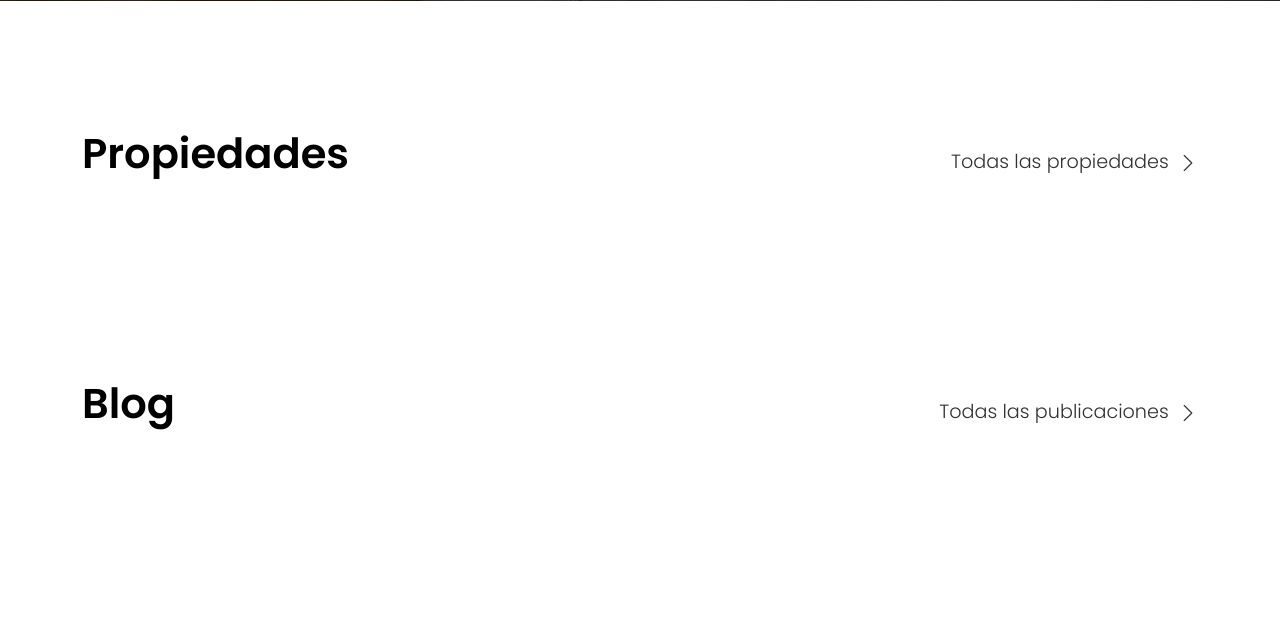
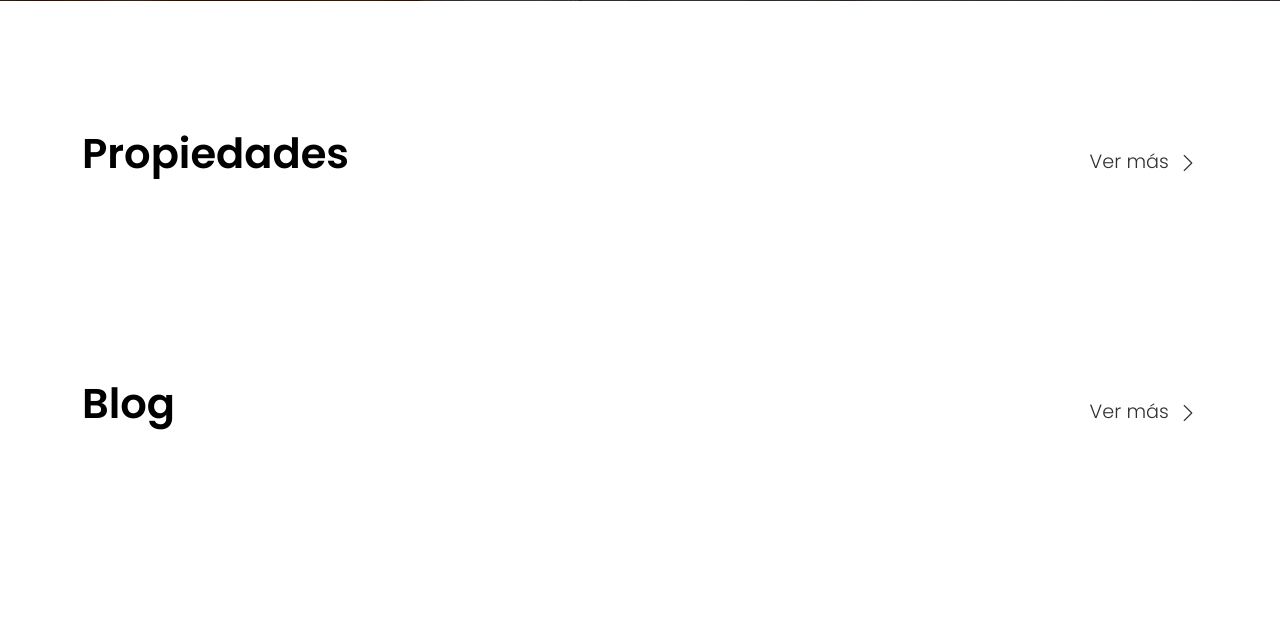
Before and after one commit to alexisCode50/estate-agency-django-mysql, a Django app: page / in a window 1280 px wide. Shown: the part 799-1421 px from the top of the page. Run offline with Django 3.2, Linux system fonts and the light colour scheme; data that the repository does not hold is empty; some libraries are stand-ins or nearby versions.

Commit message:
ajustes en identacion de codigo y responsive

```diff
--- a/estates/templates/estates/about.html
+++ b/estates/templates/estates/about.html
@@ -85,7 +85,7 @@
               <img src="{% static 'estates/assets/img/slide-about-1.jpg' %}" alt="" class="img-fluid">
             </div>
             <div class="sinse-box">
-              <h3 class="sinse-title">EstateAgency</h3>
+              <h3 class="sinse-title text-light">EstateAgency</h3>
             </div>
           </div>
           <div class="col-md-12 section-t8 position-relative">
--- a/estates/templates/estates/blog.html
+++ b/estates/templates/estates/blog.html
@@ -81,7 +81,6 @@
     <section class="news-grid grid">
       <div class="container">
         <div class="row">
-
           {% for publicacion in publicaciones %}
             <div class="col-md-4">
               <div class="card-box-b card-shadow news-box">
@@ -106,14 +105,12 @@
               </div>
             </div>
           {% endfor %}
-
         </div>
         <div class="row">
           <div class="col-sm-12">
             <nav class="pagination-a">
               {% if publicaciones.has_other_pages %}
               <ul class="pagination justify-content-center">
-
                 {% if publicaciones.has_previous %}
                   <li class="page-item">
                     <a class="page-link" href="?page={{ publicaciones.previous_page_number }}" tabindex="-1">
--- a/estates/templates/estates/index.html
+++ b/estates/templates/estates/index.html
@@ -137,20 +137,17 @@
               <div class="title-box">
                 <h2 class="title-a">Propiedades</h2>
               </div>
-              <div class="title-link">
-                <a href="{% url 'properties' %}">Todas las propiedades
+              <div class="title-link d-none d-md-block">
+                <a href="{% url 'properties' %}"> Ver más
                   <span class="bi bi-chevron-right"></span>
                 </a>
               </div>
             </div>
           </div>
         </div>
-
         <div id="property-carousel" class="swiper">
           <div class="swiper-wrapper">
-
             {% for propiedad in propiedades %}
-
               <div class="carousel-item-b swiper-slide">
                 <div class="card-box-a card-shadow">
                   <div class="img-box-a">
@@ -197,13 +194,15 @@
                   </div>
                 </div>
               </div>
-
             {% endfor %}
-
           </div>
         </div>
         <div class="propery-carousel-pagination carousel-pagination"></div>
-
+        <div class="title-link d-block d-md-none text-center">
+          <a href="{% url 'properties' %}"> Ver más
+            <span class="bi bi-chevron-right"></span>
+          </a>
+        </div>
       </div>
     </section>
     <!-- End Latest Properties Section -->
@@ -217,18 +216,16 @@
               <div class="title-box">
                 <h2 class="title-a">Blog</h2>
               </div>
-              <div class="title-link">
-                <a href="{% url 'blog' %}">Todas las publicaciones
+              <div class="title-link d-none d-md-block">
+                <a href="{% url 'blog' %}">Ver más
                   <span class="bi bi-chevron-right"></span>
                 </a>
               </div>
             </div>
           </div>
         </div>
-
         <div id="news-carousel" class="swiper">
           <div class="swiper-wrapper">
-
             {% for publicacion in publicaciones %}
               <div class="carousel-item-c swiper-slide">
                 <div class="card-box-b card-shadow news-box">
@@ -253,11 +250,14 @@
                 </div>
               </div>
             {% endfor %}
-
           </div>
         </div>
-
         <div class="news-carousel-pagination carousel-pagination"></div>
+        <div class="title-link d-block d-md-none text-center">
+          <a href="{% url 'blog' %}">Ver más
+            <span class="bi bi-chevron-right"></span>
+          </a>
+        </div>
       </div>
     </section>
     <!-- End Latest News Section -->
@@ -274,10 +274,8 @@
             </div>
           </div>
         </div>
-
         <div id="testimonial-carousel" class="swiper">
           <div class="swiper-wrapper">
-
             <div class="carousel-item-a swiper-slide">
               <div class="testimonials-box">
                 <div class="row">
@@ -305,7 +303,6 @@
                 </div>
               </div>
             </div><!-- End carousel item -->
-
             <div class="carousel-item-a swiper-slide">
               <div class="testimonials-box">
                 <div class="row">
@@ -333,11 +330,9 @@
                 </div>
               </div>
             </div><!-- End carousel item -->
-
           </div>
         </div>
         <div class="testimonial-carousel-pagination carousel-pagination"></div>
-
       </div>
     </section>
     <!-- End Testimonials Section -->
--- a/estates/templates/estates/properties.html
+++ b/estates/templates/estates/properties.html
@@ -196,7 +196,6 @@
             <nav class="pagination-a">
               {% if propiedades.has_other_pages %}
               <ul class="pagination justify-content-center">
-
                 {% if propiedades.has_previous %}
                   <li class="page-item">
                     <a class="page-link" href="?page={{ propiedades.previous_page_number }}" tabindex="-1">
```
